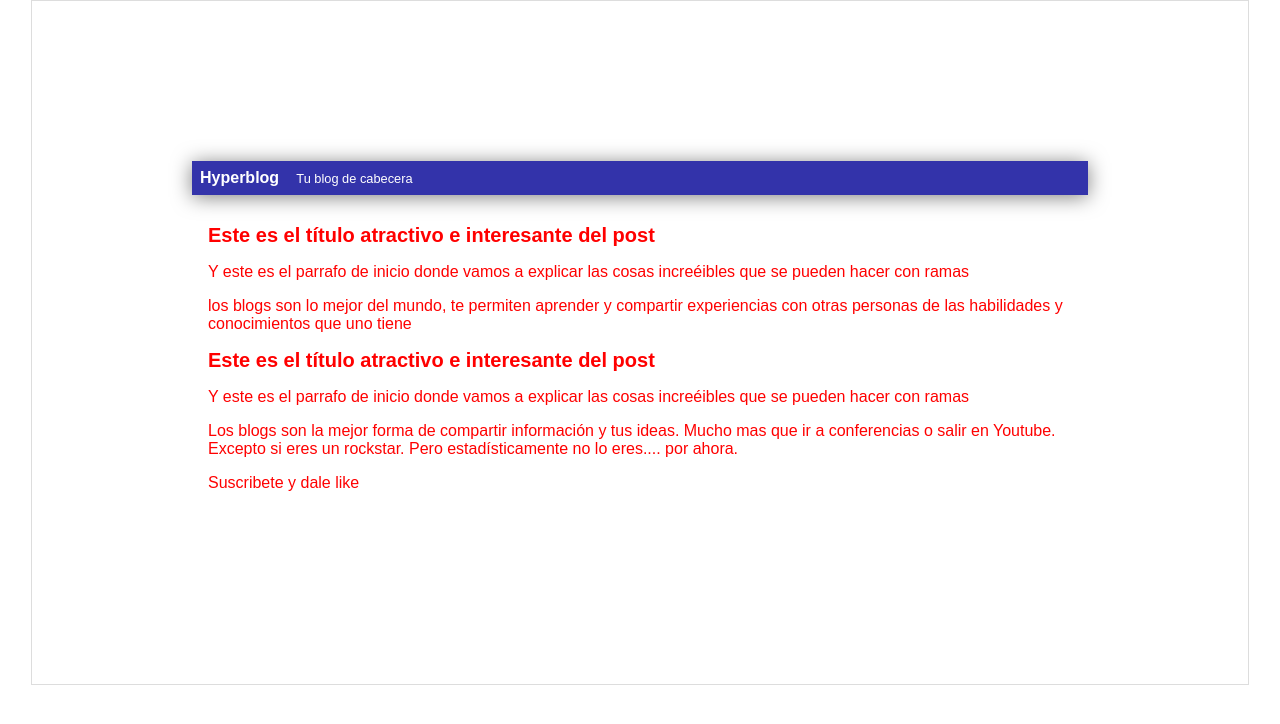
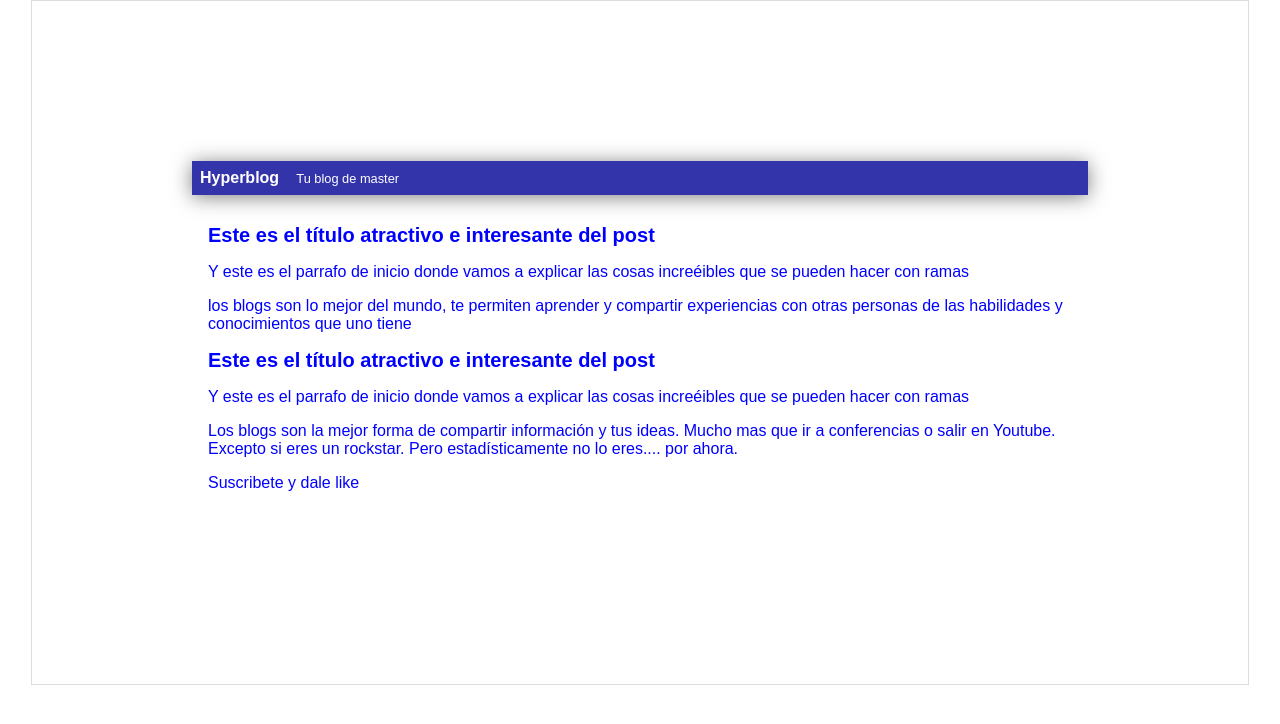
Before and after one commit to LuasDB/hyperblog, a plain HTML site: page index.html in a window 1280 px wide. Drawn offline with Linux system fonts and the light colour scheme.

Commit message:
Modificacion en master de cabecera y color

```diff
--- a/css/style.css
+++ b/css/style.css
@@ -1,5 +1,5 @@
 body {
-    color: red;
+    color:blue;
     text-align: center;
 
     font-family: Arial;
--- a/index.html
+++ b/index.html
@@ -9,7 +9,7 @@
     <div id="container">
         <div id="cabecera">
             Hyperblog
-            <span id="tagline">Tu blog de cabecera</span>
+            <span id="tagline">Tu blog de master</span>
         </div>
         <div id="post">
             <h1>Este es el título atractivo e interesante del post</h1>
```
